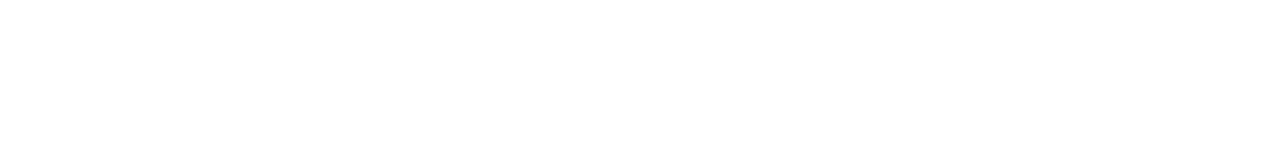
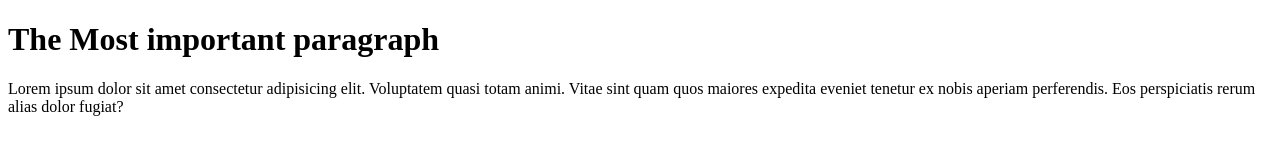
Before and after one commit to Habib1112223/my-first-project-repo, a plain HTML site: page index.html in a window 1280 px wide. Drawn offline with Linux system fonts and the light colour scheme.

Commit message:
added h1 and p tag in the projects

```diff
--- a/index.html
+++ b/index.html
@@ -6,6 +6,7 @@
     <title>My first project repo</title>
 </head>
 <body>
-
+    <h1>The Most important paragraph</h1>
+    <p>Lorem ipsum dolor sit amet consectetur adipisicing elit. Voluptatem quasi totam animi. Vitae sint quam quos maiores expedita eveniet tenetur ex nobis aperiam perferendis. Eos perspiciatis rerum alias dolor fugiat?</p>
 </body>
 </html>
```
